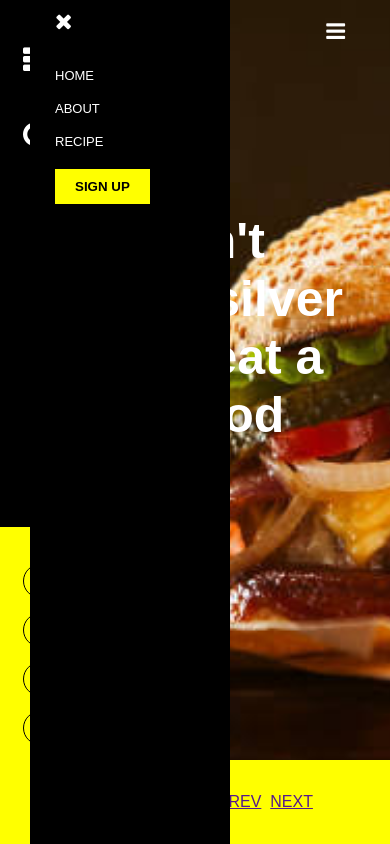
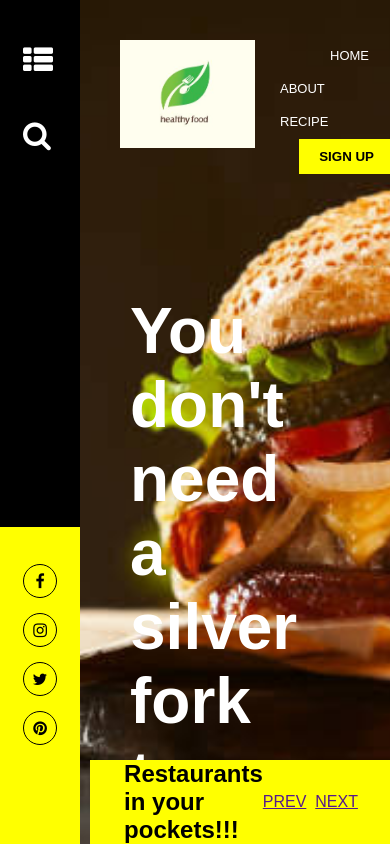
Before and after one commit to pooja07-manokaran/KiC, a plain HTML site: page index.html in a window 390 px wide. Drawn offline with Linux system fonts and the light colour scheme.

Commit message:
Update index.html

```diff
--- a/index.html
+++ b/index.html
@@ -137,54 +137,6 @@
 .nav-bar .fa{
     display: none;
 }
-@media (max-width: 700px){
-    .vertical-bar{
-        display: none;
-    }
-    .banner-title{
-        margin: 80px 40px;
-    }
-    .banner-title h1{
-        font-size: 50px;
-    }
-    .notification{
-        width: 100%;
-    }
-    .nav-bar{
-        padding: 10px 30px;
-    }
-    .fa-bars{
-        position: absolute;
-        right: 20px;
-        top: 10px;
-    }
-    .nav-bar .fa{
-        display: block;
-        color: #fff;
-        margin: 10px 25px;
-        font-size: 22px;
-        cursor: pointer;
-    }
-    .nav-links{
-        height: 100vh;
-        width: 200px;
-        background: #000;
-        top: 0;
-        right: -200;
-        position: absolute;
-        text-align: left;
-        z-index: 5;
-        transition: 0.5s;
-    }
-    .nav-links ul a{
-        display: block;
-    }
-    .nav-links .btn{
-        float: none;
-        margin-left: 25px;
-        margin-top: 10px;
-    }
-}
     </style>
     <link rel="stylesheet" href="https://stackpath.bootstrapcdn.com/font-awesome/4.7.0/css/font-awesome.min.css">
     </head>
```
